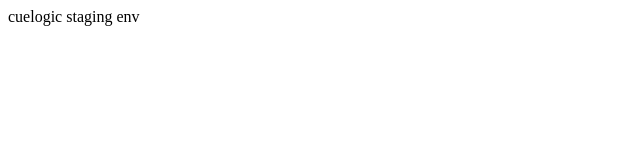
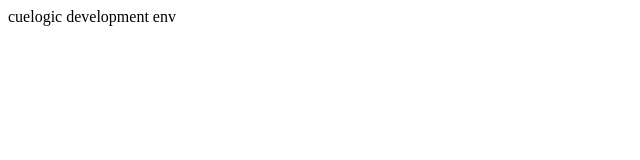
Before and after one commit to sumitb-cuelogic/task, a plain HTML site: page index.html in a window 1280 px wide. Shown: the full height of the page, 0-640 px from the left. Drawn offline with Linux system fonts and the light colour scheme.

Commit message:
development initial

```diff
--- a/index.html
+++ b/index.html
@@ -2,7 +2,7 @@
 
 <body>
 <font size="3" color="black">cuelogic</font>
-<font size="3" color="black">staging env</font>
+<font size="3" color="black">development env</font>
 
 </body>
 
```
